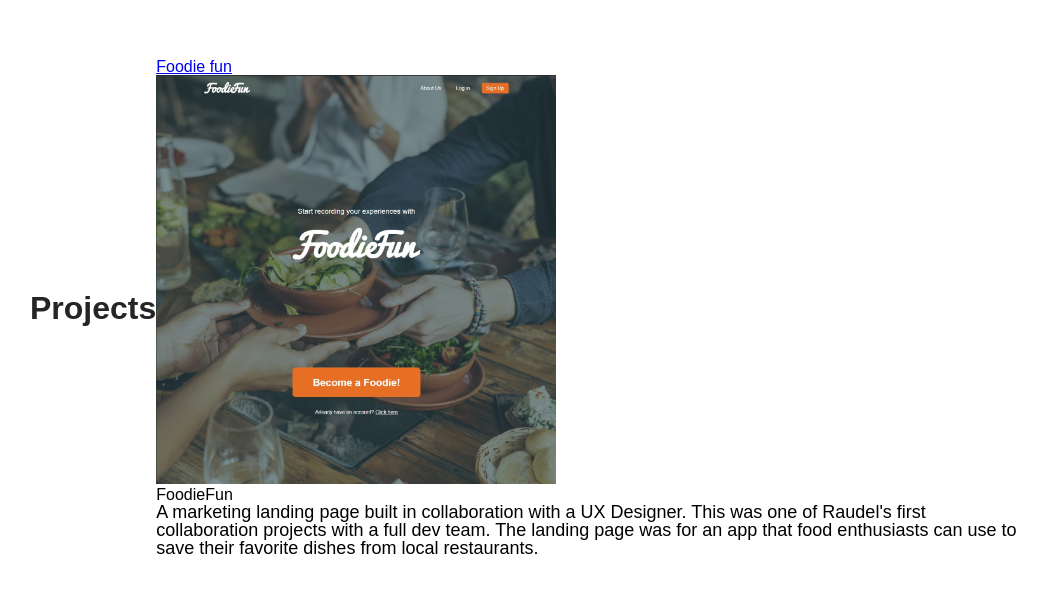
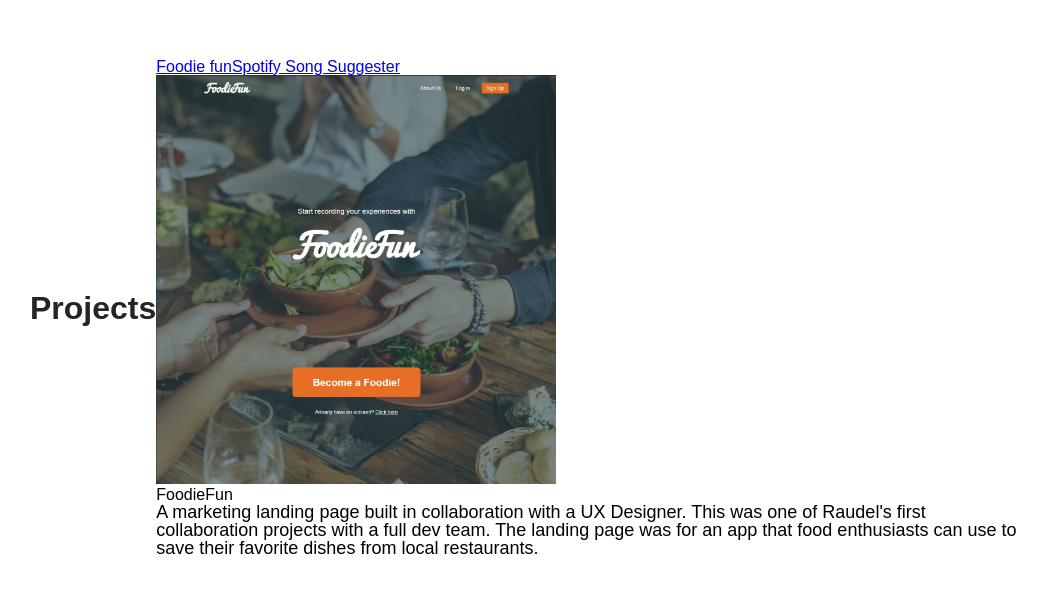
Before and after one commit to raudelf/my-portfolio, a React (Create React App) app: page /foodie-fun in a window 1280 px wide. Shown: the part 952-1544 px from the top of the page, without its empty margins (110-1157 px from the left). Built offline with nearby package versions, Linux system fonts and the light colour scheme.

Commit message:
added in the spotify-song-suggester button to adjust the layout of my project buttons and get an idea of how it will look with more projects added. I still need to route it to a component

```diff
--- a/src/components/Projects.js
+++ b/src/components/Projects.js
@@ -15,9 +15,13 @@
                     <NavLink className='projectBtn' activeClassName='active' to='/foodie-fun'>
                         Foodie fun
                     </NavLink>
+                    <NavLink className='projectBtn' activeClassName='active' to='/spotify-song-suggester'>
+                        Spotify Song Suggester
+                    </NavLink>
                 </div>
                 <div className='projectRoutes'>
                     <Route exact path='/foodie-fun' component={FoodieFun}/>
+                    <Route path='/spotify-song-suggester' />
                 </div>
             </section>
         </div>
```
